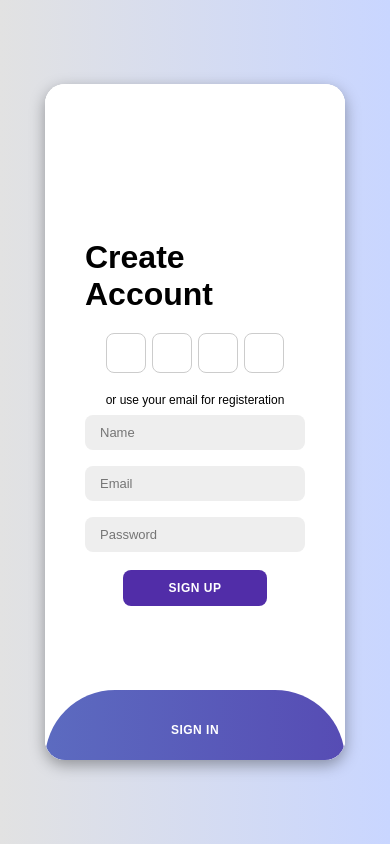
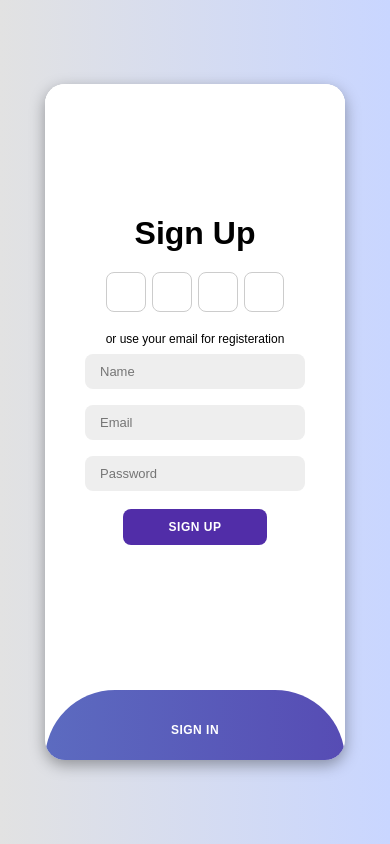
Before and after one commit to ahmadfaqih796/admin-ts-ui, a React (Vite) app: page /login in a window 390 px wide. Both pictures are taken after a click on the button "SIGN UP". Built offline with nearby package versions, Linux system fonts and the light colour scheme.

Commit message:
Feat Login Style

```diff
--- a/src/pages/auth/LoginForm.tsx
+++ b/src/pages/auth/LoginForm.tsx
@@ -11,7 +11,7 @@ const LoginForm: React.FC<any> = () => {
       {/* Sign Up */}
       <div className="form-container sign-up">
         <form action="">
-          <h1>Create Account</h1>
+          <h1>Sign Up</h1>
           <div className="social-icons">
             <a href="#" className="icon">
               <i className="fa-brands fa-google-plus-g"></i>
--- a/src/styles/login.style.css
+++ b/src/styles/login.style.css
@@ -216,6 +216,13 @@ body {
     min-height: 80vh;
   }
 
+  .form-container {
+    position: absolute;
+    top: 0;
+    height: 70vh;
+    transition: all 0.6s ease-in-out;
+  }
+
   .sign-in,
   .sign-up {
     width: 100%;
```
